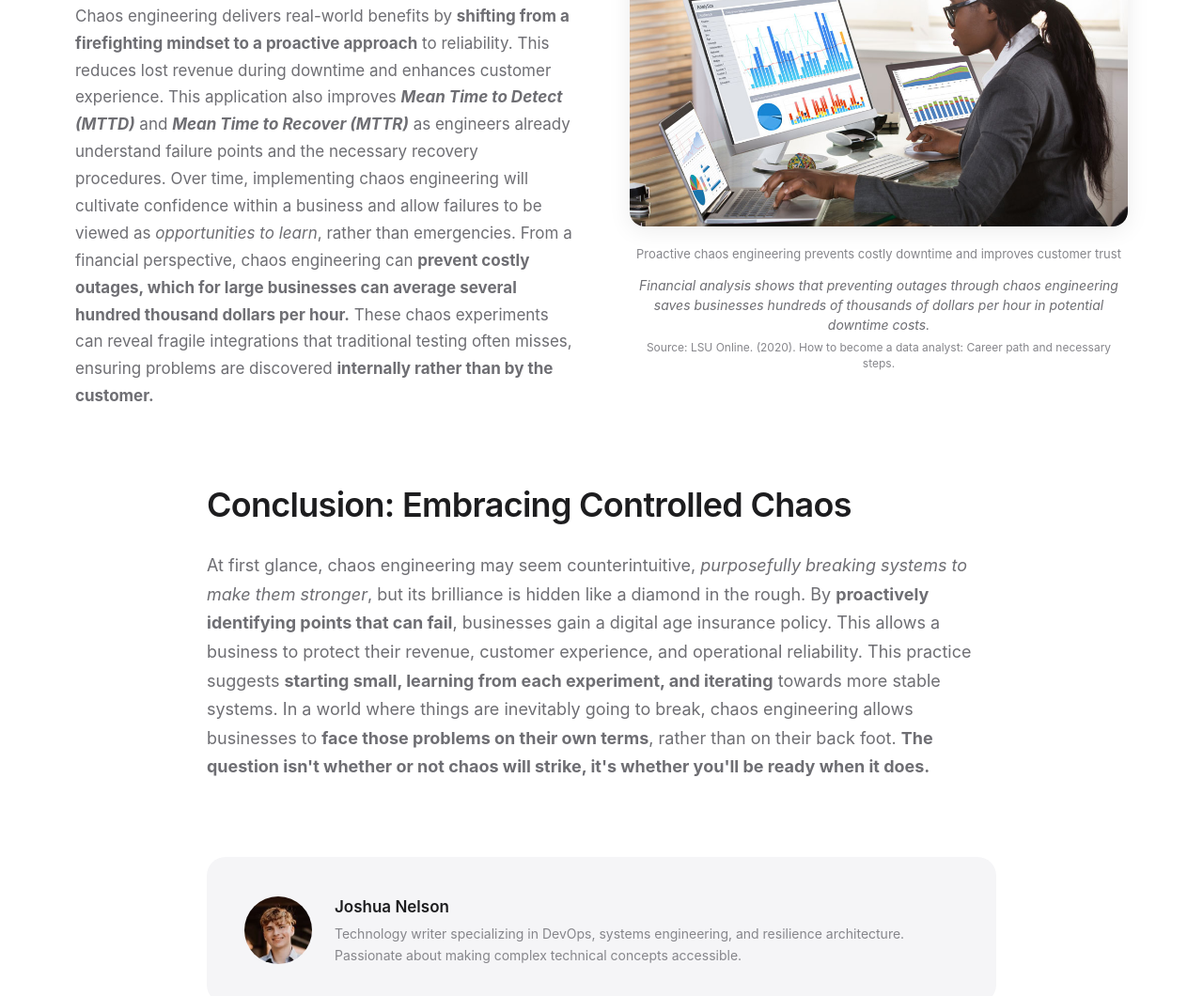
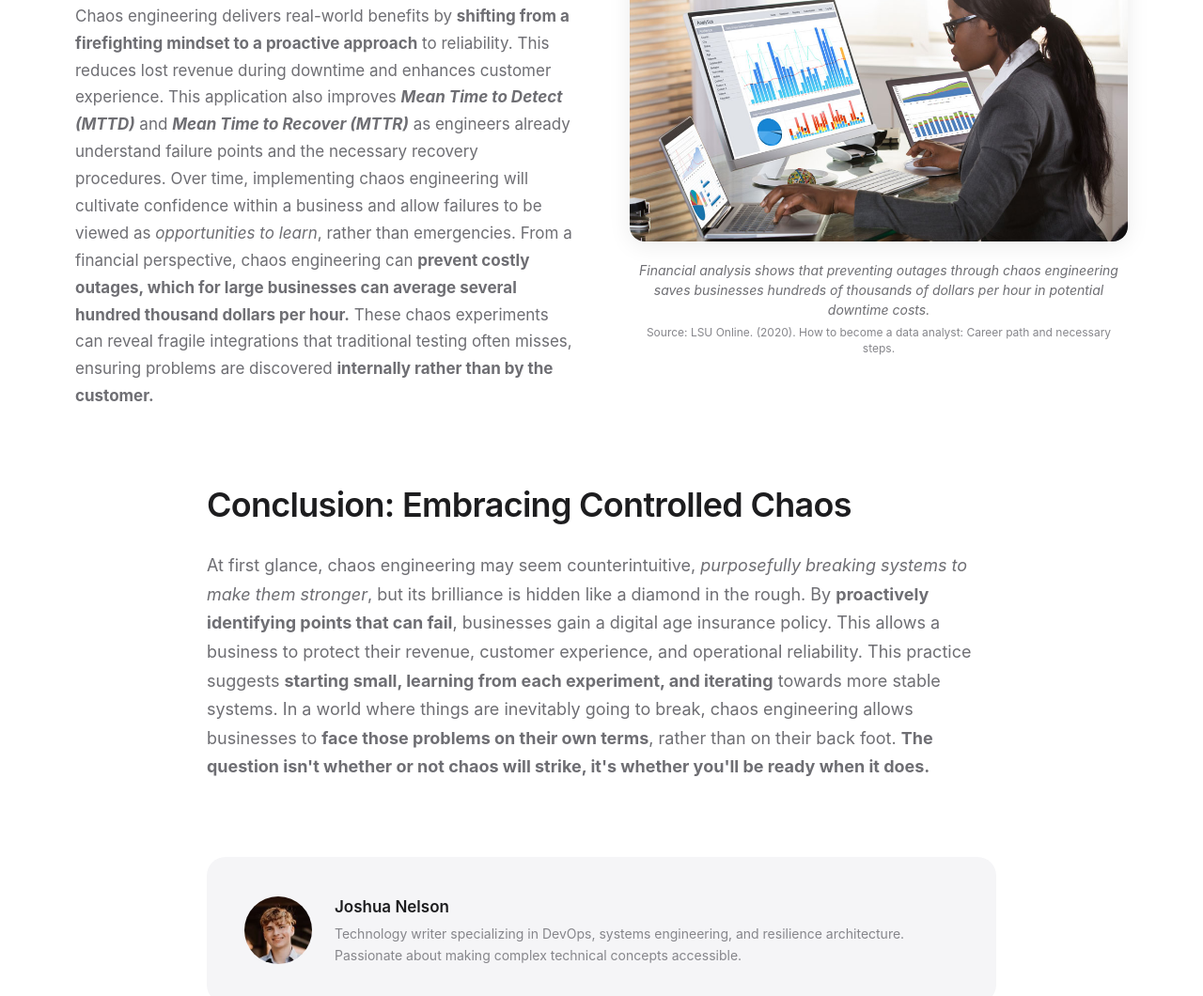
Before and after one commit to joshnelson00/ENG-107-Blog-Post, a plain HTML site: page index.html in a window 1280 px wide. Shown: the part 7613-8673 px from the top of the page at 94% size. Drawn offline with Linux system fonts and the light colour scheme; a web font is replaced by a local one.

Commit message:
added new changes

```diff
--- a/index.html
+++ b/index.html
@@ -599,7 +599,6 @@
             </div>
             <div class="image-wrapper">
                 <img src="media/data-analyst.jpg" alt="Business analytics and financial dashboard">
-                <figcaption>Proactive chaos engineering prevents costly downtime and improves customer trust</figcaption>
                 <div class="image-caption">Financial analysis shows that preventing outages through chaos engineering saves businesses hundreds of thousands of dollars per hour in potential downtime costs.</div>
                 <div class="image-reference">Source: LSU Online. (2020). How to become a data analyst: Career path and necessary steps.</div>
             </div>
```
